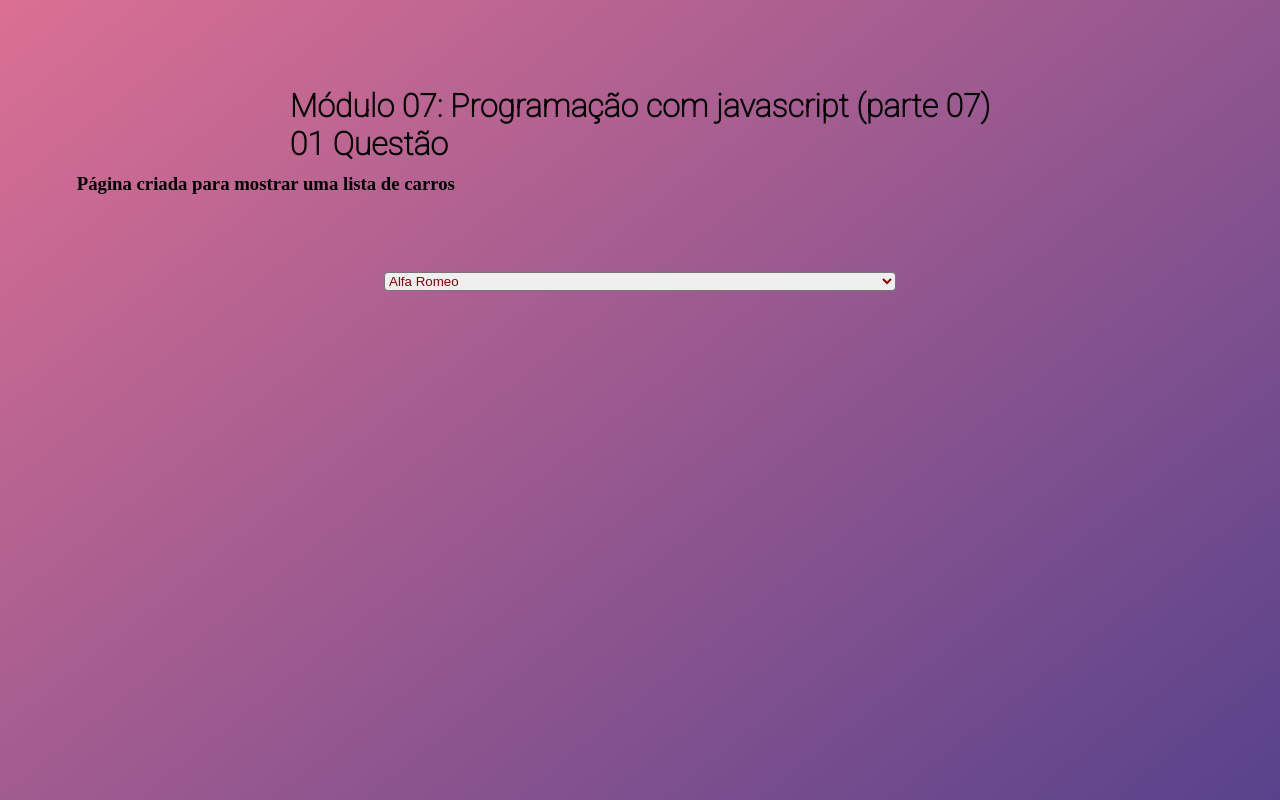
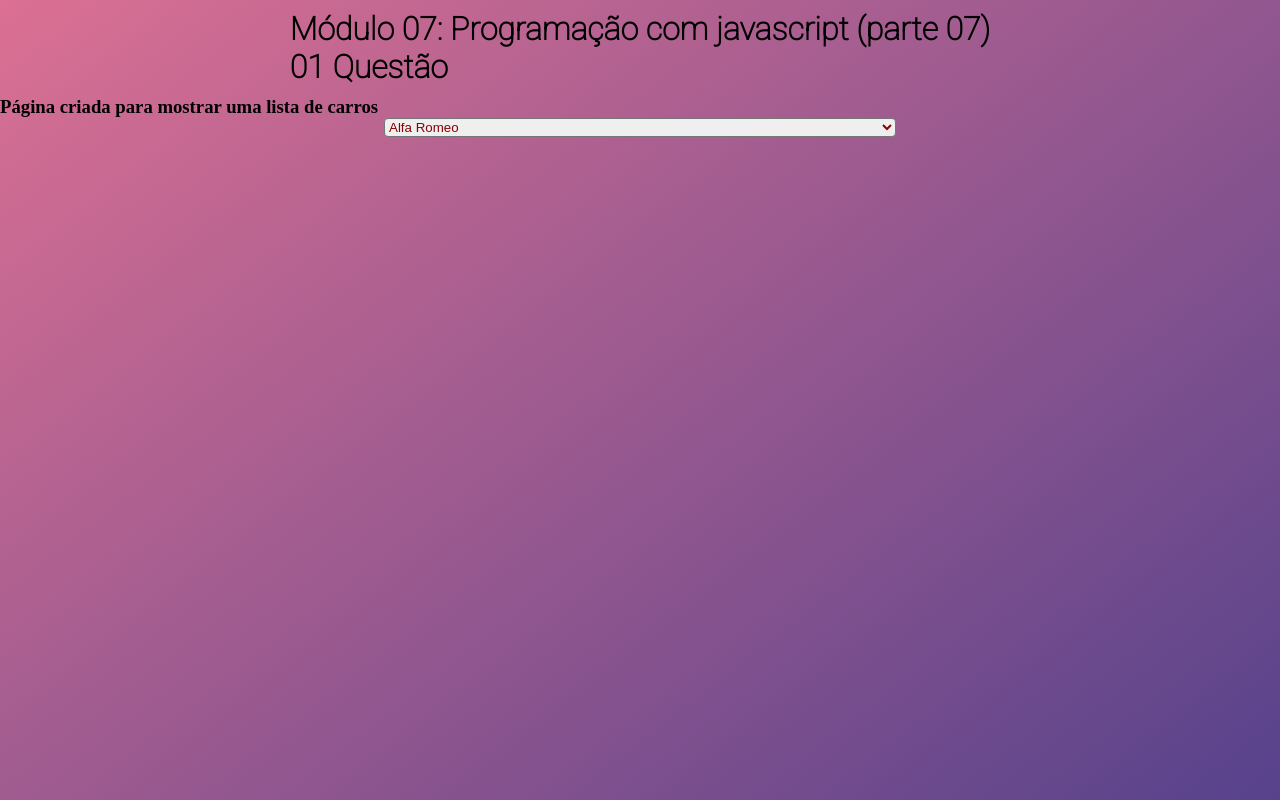
Before and after one commit to vitoriafalencar/07-continuacao-js, a plain HTML site: page index.html in a window 1280 px wide. Shown: the top 800 px of the page. Drawn offline with Linux system fonts and the light colour scheme.

Commit message:
Update index.css

```diff
--- a/index.css
+++ b/index.css
@@ -6,8 +6,7 @@
 
 }
 header{
-    margin: 3%;
-padding: 3%;
+
 
 }
 h1{
```
